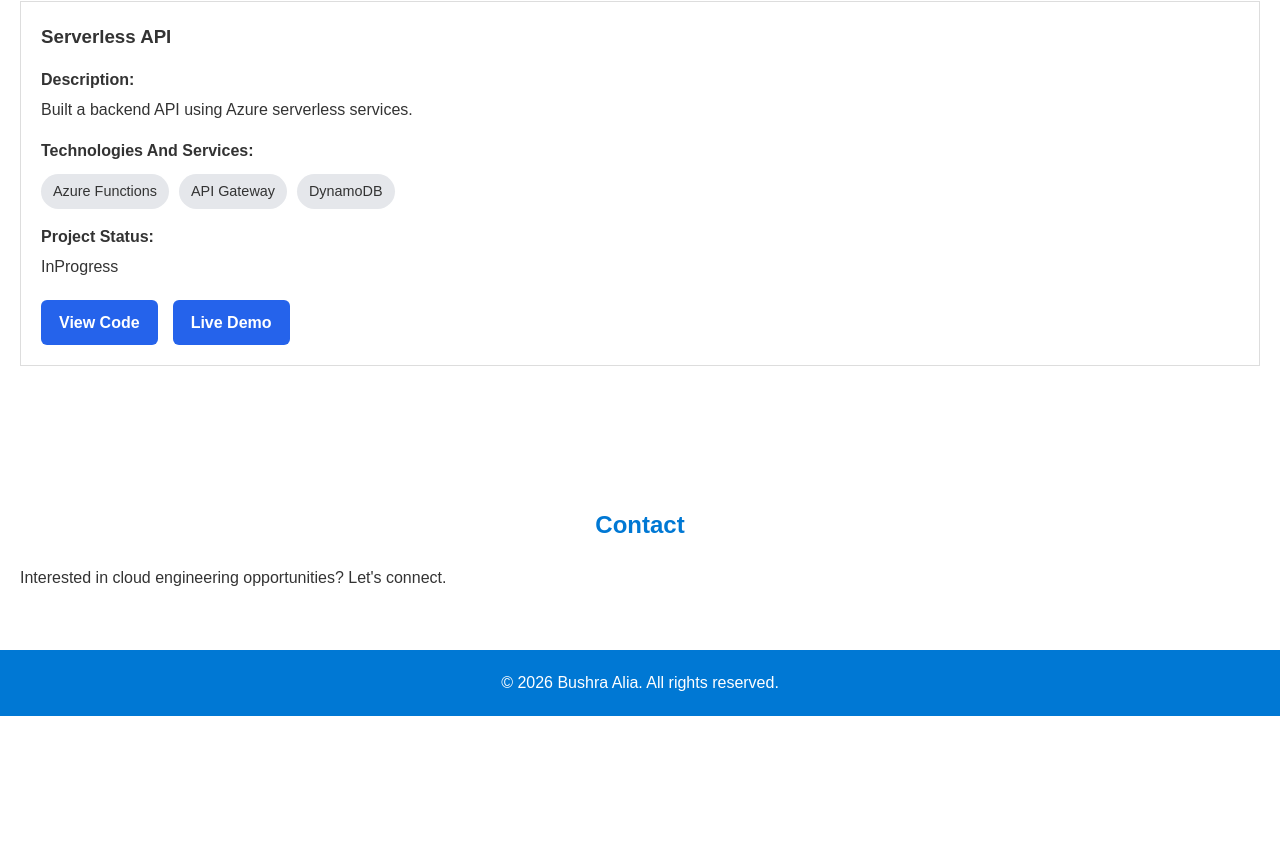
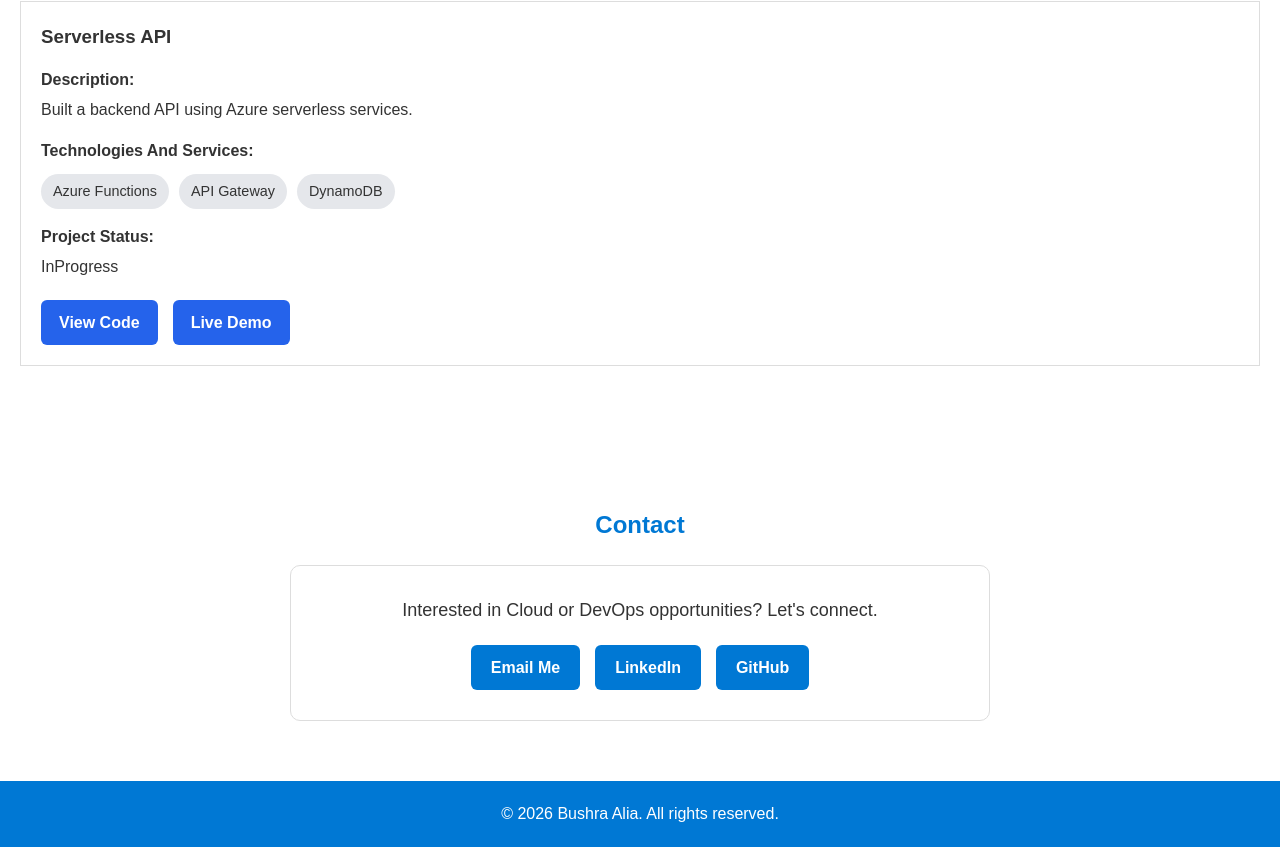
Before and after one commit to zitayyab17-afk/azure-cloud-portfolio, a plain HTML site: page website/index.html in a window 1280 px wide. Shown: the part 1717-2564 px from the top of the page. Before the commit the page ends 2433 px from the top, so only its background shows below. Drawn offline with Linux system fonts and the light colour scheme.

Commit message:
contact card added to website

```diff
--- a/website/index.html
+++ b/website/index.html
@@ -67,11 +67,35 @@
 
     <h2>Contact</h2>
 
-    <p>
-        Interested in cloud engineering opportunities? Let's connect.
-    </p>
+    <div class="contact-card">
 
-    </section>
+        <p>
+            Interested in Cloud or DevOps opportunities? Let's connect.
+        </p>
+
+        <div class="contact-links">
+
+            <a href="mailto:zunaishacreations@gmail.com">
+                Email Me
+            </a>
+
+            <a href="https://www.linkedin.com/in/bushra-alia-25aa503b1"
+               target="_blank"
+               rel="noopener noreferrer">
+                LinkedIn
+            </a>
+
+            <a href="https://github.com/zitayyab17-afk"
+               target="_blank"
+               rel="noopener noreferrer">
+                GitHub
+            </a>
+
+        </div>
+
+    </div>
+
+</section>
     </main>
     <footer>
 
--- a/website/style.css
+++ b/website/style.css
@@ -145,3 +145,39 @@ footer {
     border-radius: 20px;
     font-size: 0.9rem;
 }
+#contact {
+    text-align: center;
+}
+
+.contact-card {
+    max-width: 700px;
+    margin: 0 auto;
+    padding: 30px;
+    border: 1px solid #ddd;
+    border-radius: 10px;
+}
+
+.contact-card p {
+    margin-bottom: 20px;
+    font-size: 18px;
+}
+
+.contact-links {
+    display: flex;
+    justify-content: center;
+    gap: 15px;
+    flex-wrap: wrap;
+}
+
+.contact-links a {
+    text-decoration: none;
+    background-color: #0078D4;
+    color: white;
+    padding: 10px 20px;
+    border-radius: 6px;
+    font-weight: bold;
+}
+
+.contact-links a:hover {
+    background-color: #005A9E;
+}
```
